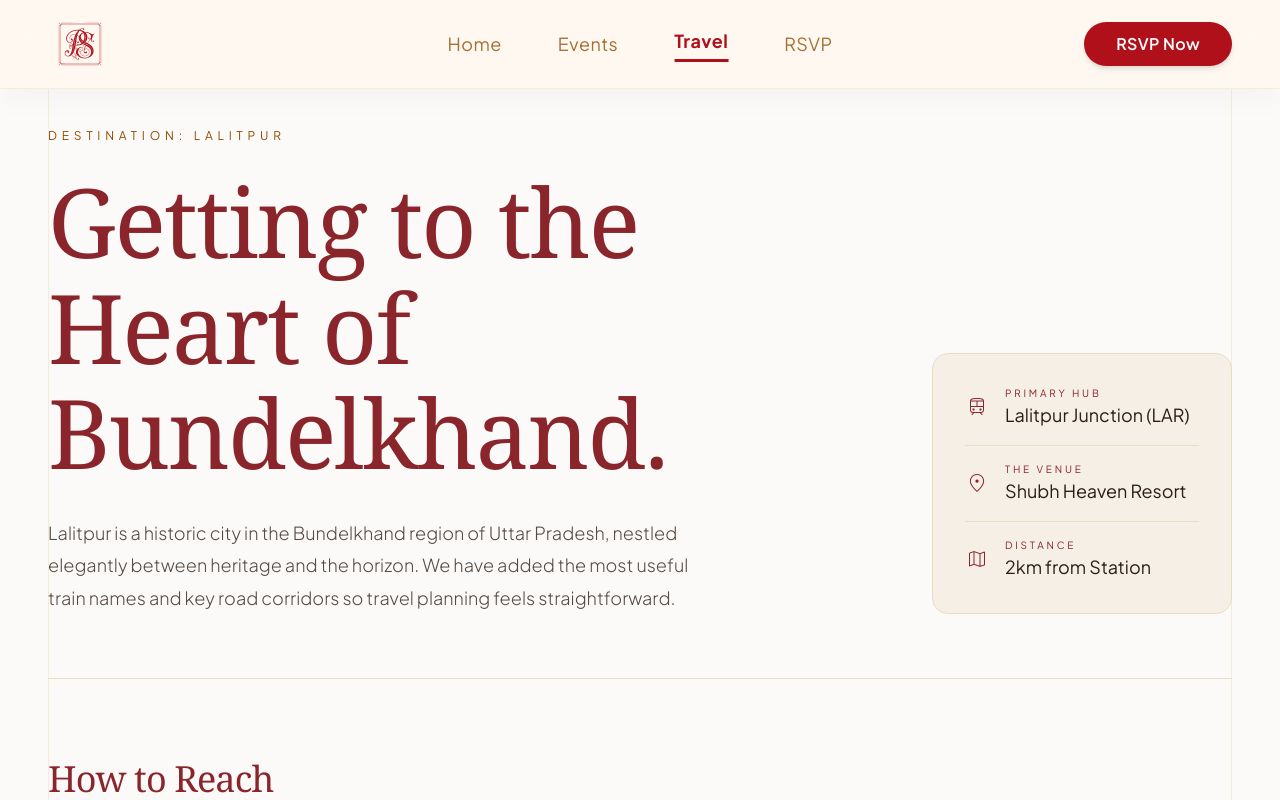
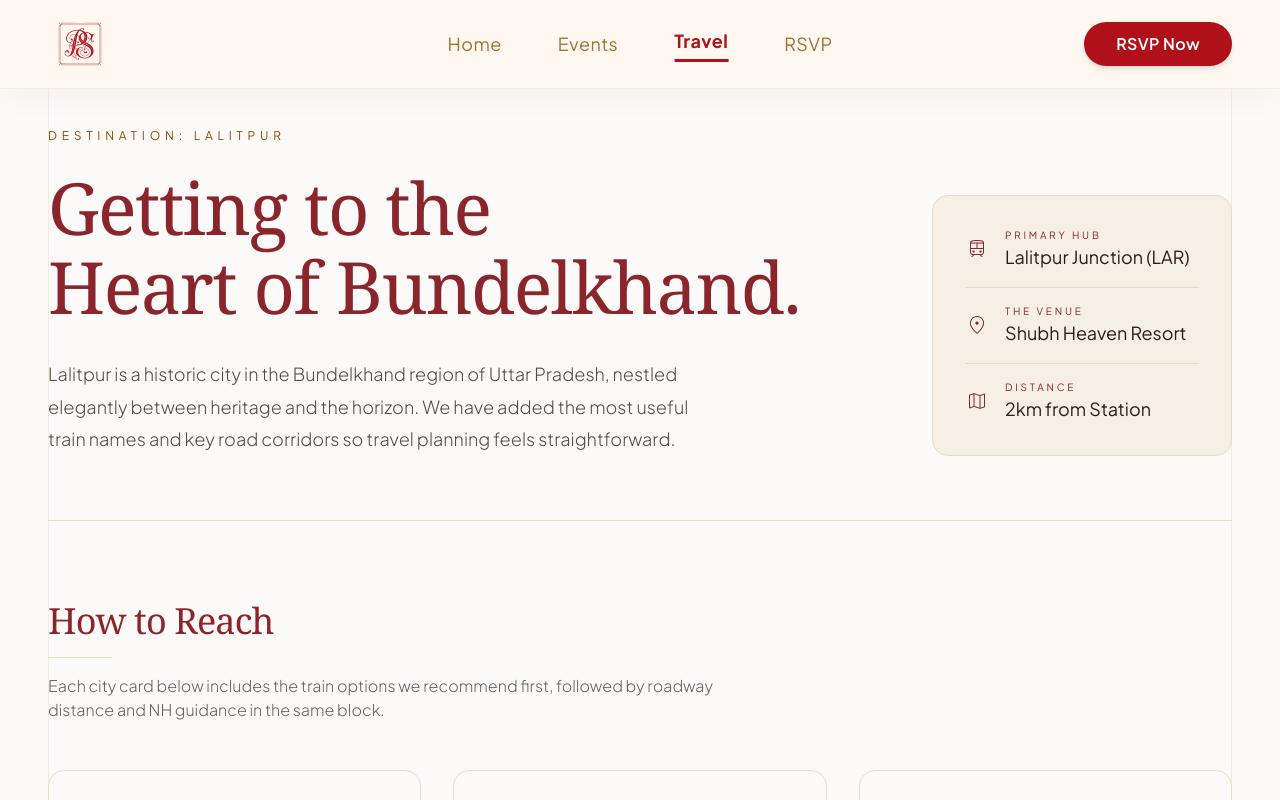
Before and after one commit to modiprabal/prabal-ki-shaadi, a Next.js app: page /travel in a window 1280 px wide. Shown: the top 800 px of the page. Built offline with nearby package versions, Linux system fonts and the light colour scheme.

Commit message:
feat: implement animated cinematic hero section with countdown timer and update typography styling

```diff
--- a/src/app/travel/page.tsx
+++ b/src/app/travel/page.tsx
@@ -158,7 +158,7 @@ export default function TravelPage() {
             </p>
             <div className="mt-6 flex flex-col justify-between gap-10 md:flex-row md:items-end">
               <div className="max-w-3xl">
-                <h1 className="font-noto-serif text-5xl leading-[1.1] tracking-[-0.02em] text-[#8A252C] md:text-7xl lg:text-8xl">
+                <h1 className="font-noto-serif text-5xl leading-[1.1] tracking-[-0.02em] text-[#8A252C] md:text-6xl lg:text-7xl">
                   Getting to the <br /> Heart of Bundelkhand.
                 </h1>
                 <p className="mt-8 max-w-2xl text-lg font-light leading-[1.8] text-[#2C1E16]/80 font-plus-jakarta">
```
